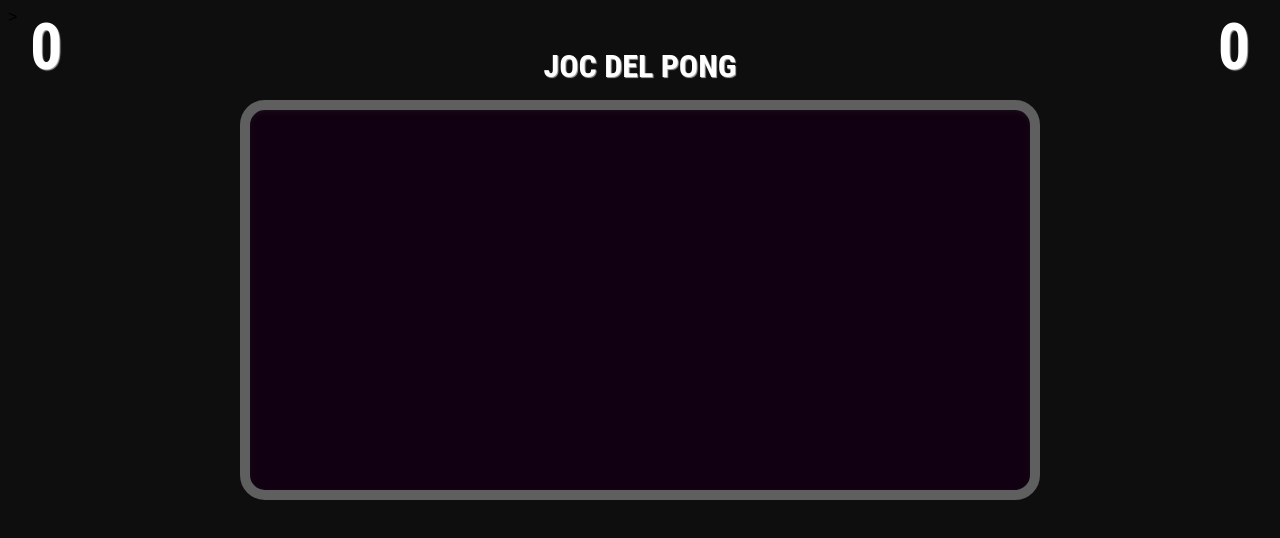
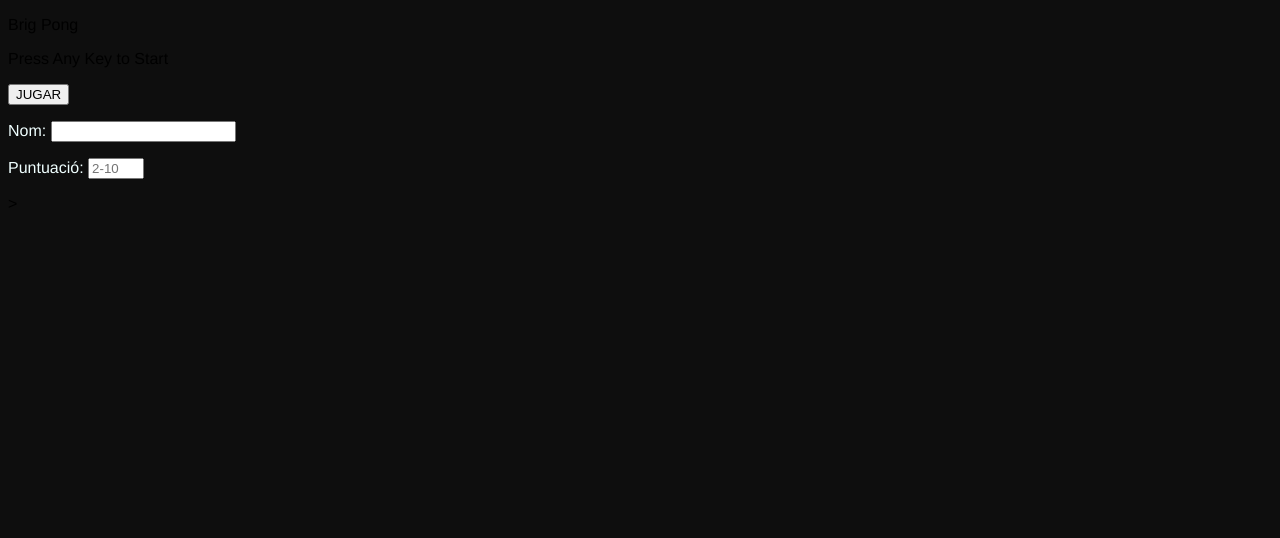
Before and after one commit to Ikerlopez13/practica2LAB, a plain HTML site: page index.html in a window 1280 px wide. Drawn offline with Linux system fonts and the light colour scheme.

Commit message:
Update index.html

```diff
--- a/index.html
+++ b/index.html
@@ -5,25 +5,33 @@
     <meta http-equiv="X-UA-Compatible" content="IE=edge">
     <meta name="viewport" content="width=device-width, initial-scale=1.0">
     <link rel="stylesheet" href="css/style.css">
-    <title>Document</title>
+    <title>BRING PONG</title>
 </head>
 <body>
+
     <div id="container">
         <div id="menu">
+            <p>Brig Pong </p>
+            <p>Press Any Key to Start</p>
+            <p><input type="button" value="JUGAR" id="jugar"/></p>
+            <div class="form-grid">
+                <p style = color:azure>Nom: <input id="nom" type="text"></p>
+                <p style = color:azure>Puntuació: <input id="punts" type="number" min="2" max="10" placeholder="2-10"></p>
+              </div>
+            </div>
             <!--Nom jugador, Configuració del joc, rànquing de records-->>
         </div>
-        <div id="joc">
+        <div id="mjoc" style= display:none;>
             <div id="display">
                 <h1 class="title">Joc del Pong</h1>
                 <div class="score" id="score-jugador1">0</div>
                 <div class="score" id="score-jugador2">0</div>
             </div>
             <div id="divjoc">
-                <canvas id="joc" class="canvatable">
-
-                </canvas>
+                <canvas id="joc" class="canvatable"></canvas>
             </div>
         </div>
+
     </div>
 </body>
 
@@ -35,5 +43,6 @@
 <script src="js/bola.js"></script>
 <script src="js/joc.js"></script>
 <script src="js/app.js"></script>
+<script src="js/display.js"></script>
 
 </html>
```
